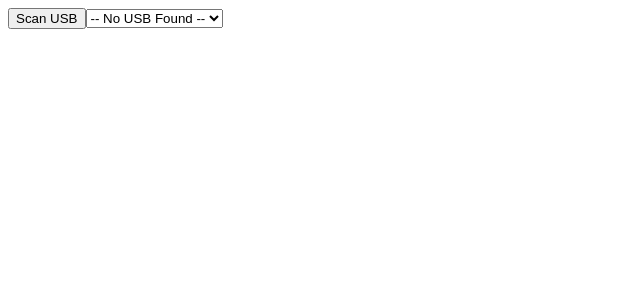
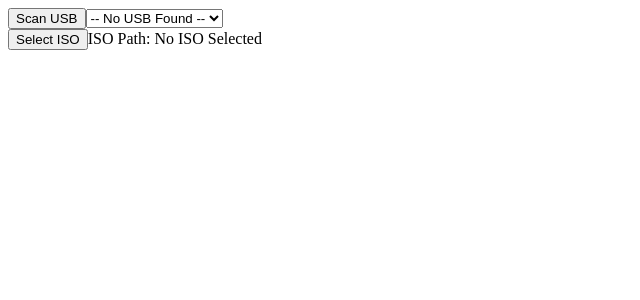
Before and after one commit to jschomchoey/CrossBoot, a React (Vite) app: page / in a window 1280 px wide. Shown: the top 300 px of the page, without its empty margins (0-640 px from the left). Built offline with nearby package versions, Linux system fonts and the light colour scheme.

Commit message:
feat: get .iso path

```diff
--- a/electron/preload.js
+++ b/electron/preload.js
@@ -2,4 +2,5 @@ const { contextBridge, ipcRenderer } = require("electron");
 
 contextBridge.exposeInMainWorld("electronAPI", {
   getDisks: () => ipcRenderer.invoke("get-disks"),
+  selectIso: () => ipcRenderer.invoke("select-iso"),
 });
--- a/src/App.jsx
+++ b/src/App.jsx
@@ -1,16 +1,27 @@
-import { useState } from "react";
+import { useState, useEffect } from "react";
 
 function App() {
   const [drives, setDrives] = useState([]);
   const [selectedDisk, setSelectedDisk] = useState("");
+  const [isoPath, setIsoPath] = useState("");
+
+  useEffect(() => {
+    handleScan();
+  }, []);
 
   const handleScan = async () => {
     const list = await window.electronAPI.getDisks();
     setDrives(list);
 
-    // เพิ่มตรงนี้: ถ้าเจอ Drive อย่างน้อย 1 ตัว ให้เลือกตัวแรกทันที
     if (list.length > 0) {
       setSelectedDisk(list[0].device);
+    }
+  };
+
+  const handleSelectIso = async () => {
+    const path = await window.electronAPI.selectIso();
+    if (path) {
+      setIsoPath(path); // ได้ path จริง เช่น /Users/name/Downloads/windows.iso
     }
   };
 
@@ -23,7 +34,6 @@ function App() {
           value={selectedDisk}
           onChange={(e) => setSelectedDisk(e.target.value)}
         >
-          {/* ซ่อน Option นี้ถ้ามีข้อมูลแล้ว หรือจะเอาออกไปเลยก็ได้ถ้าต้องการให้บังคับเลือกเสมอ */}
           {drives.length === 0 && (
             <option value="" disabled>
               -- No USB Found --
@@ -32,10 +42,15 @@ function App() {
 
           {drives.map((drive, index) => (
             <option key={index} value={drive.device}>
-              {drive.description} ({drive.size})
+              {drive.description} (
+              {drive.size ? `${(drive.size / 1e9).toFixed(2)} GB` : "Unknown"})
             </option>
           ))}
         </select>
+      </div>
+      <div>
+        <button onClick={handleSelectIso}>Select ISO</button>
+        <span>ISO Path: {isoPath || "No ISO Selected"}</span>
       </div>
     </div>
   );
```
Also changed, not shown: electron/main.js (+16 -2 lines), 1 other file (tests, documents, lock files or other folders).
